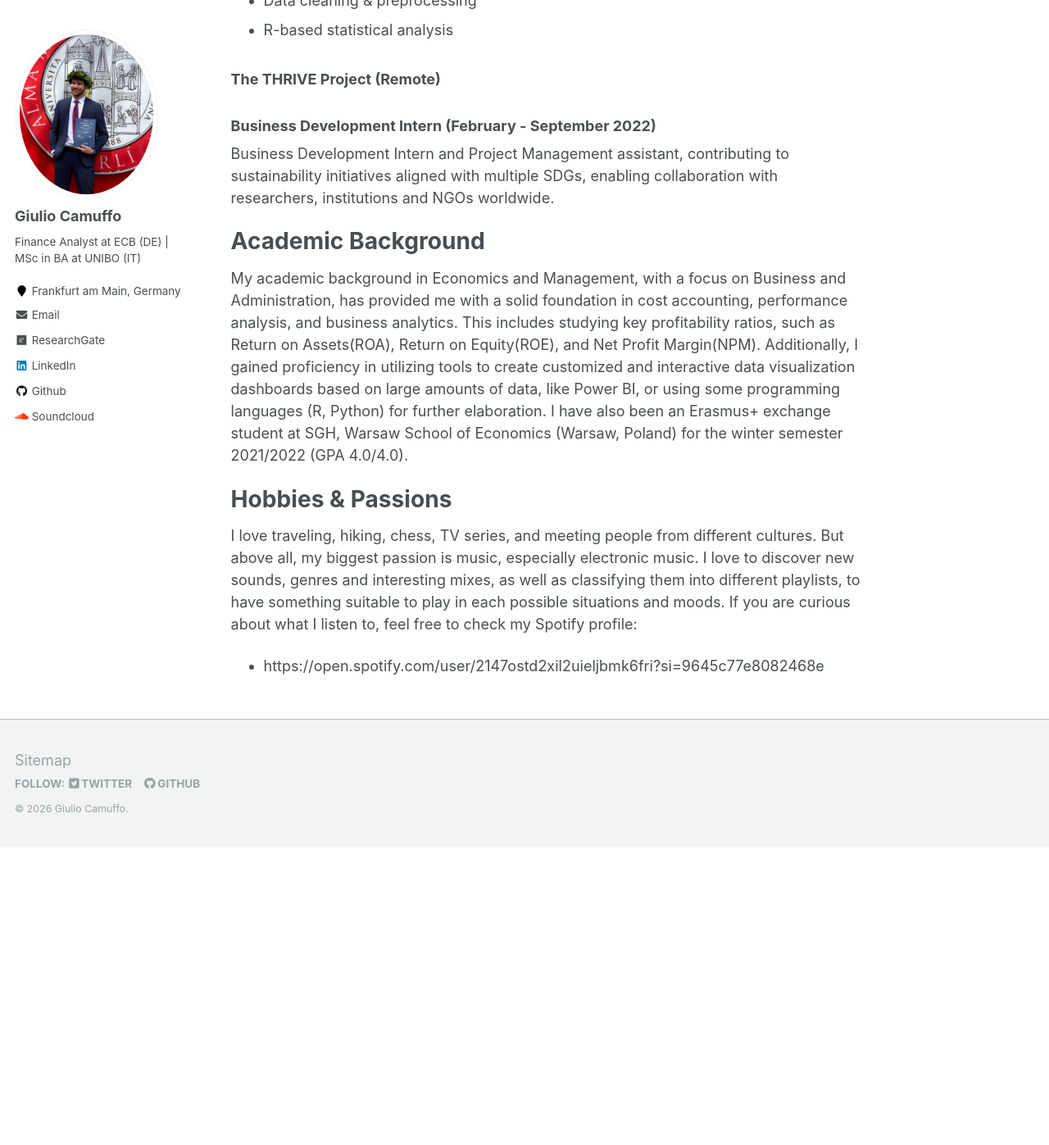
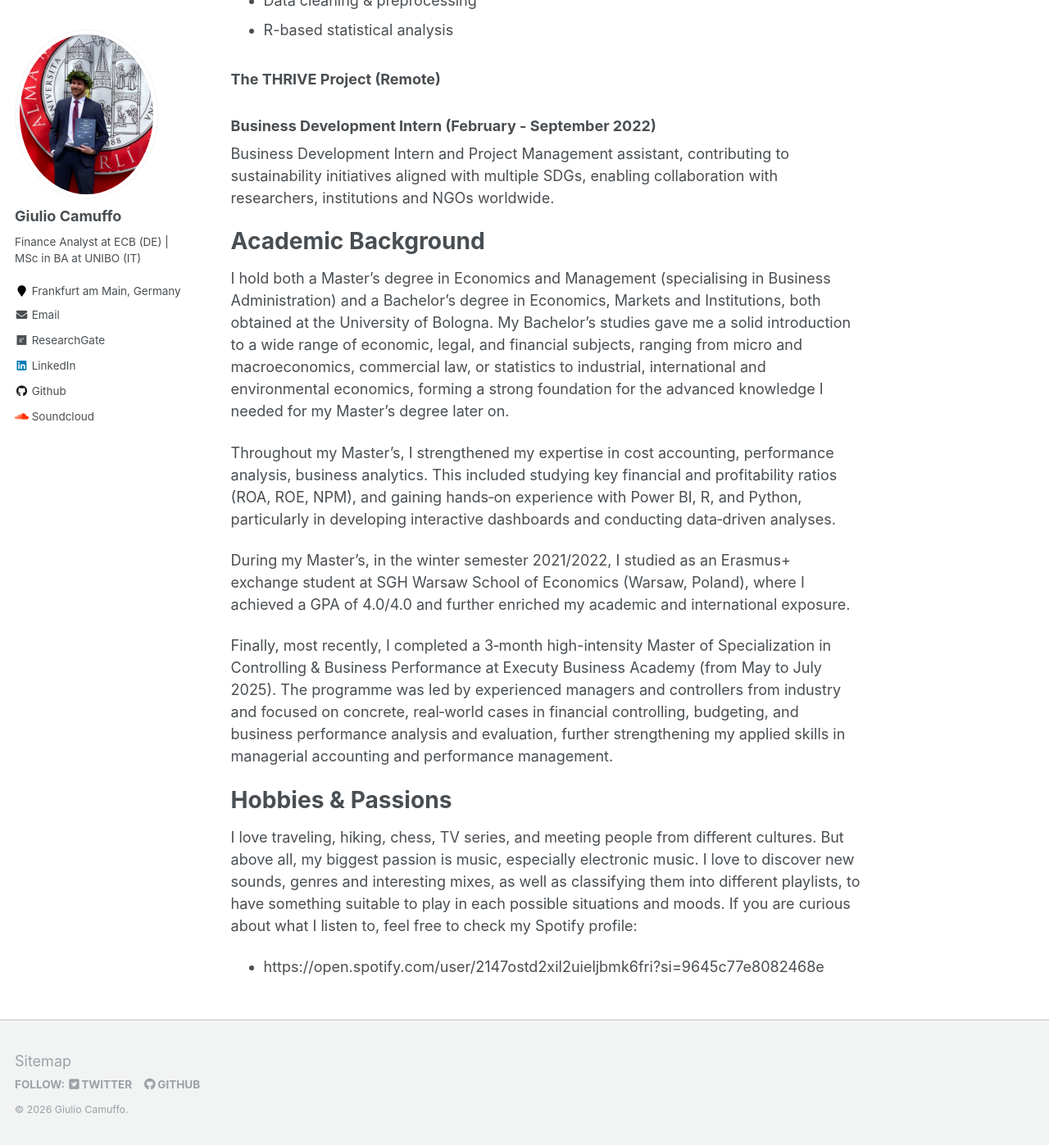
Before and after one commit to giulio-camuffo/giulio-camuffo.github.io, a Jekyll site: the page built from _pages/about.md, in a window 1280 px wide and 1400 px high, scrolled down 2075 px. Shown: the top 1397 px of the window at 82% size. Built offline with Jekyll 4.4.1, drawn with Linux system fonts in a browser that asks for light colours; nearby versions of some CDN libraries; before the commit the page ends 3108 px from its top, so only the background shows below that.

Commit message:
Update about.md

```diff
--- a/_pages/about.md
+++ b/_pages/about.md
@@ -52,7 +52,14 @@ Short-term Business Consultant contract for the ERP consulting company 26HOUSE,
 Business Development Intern and Project Management assistant, contributing to sustainability initiatives aligned with multiple SDGs, enabling collaboration with researchers, institutions and NGOs worldwide.
 
 # **Academic Background**
-My academic background in Economics and Management, with a focus on Business and Administration, has provided me with a solid foundation in cost accounting, performance analysis, and business analytics. This includes studying key profitability ratios, such as Return on Assets(ROA), Return on Equity(ROE), and Net Profit Margin(NPM). Additionally, I gained proficiency in utilizing tools to create customized and interactive data visualization dashboards based on large amounts of data, like Power BI, or using some programming languages (R, Python) for further elaboration. I have also been an Erasmus+ exchange student at SGH, Warsaw School of Economics (Warsaw, Poland) for the winter semester 2021/2022 (GPA 4.0/4.0).
+I hold both a Master’s degree in Economics and Management (specialising in Business Administration) and a Bachelor’s degree in Economics, Markets and Institutions, both obtained at the University of Bologna.
+My Bachelor’s studies gave me a solid introduction to a wide range of economic, legal, and financial subjects, ranging from micro and macroeconomics, commercial law, or statistics to industrial, international and environmental economics, forming a strong foundation for the advanced knowledge I needed for my Master's degree later on.
+
+Throughout my Master’s, I strengthened my expertise in cost accounting, performance analysis, business analytics. This included studying key financial and profitability ratios (ROA, ROE, NPM), and gaining hands‑on experience with Power BI, R, and Python, particularly in developing interactive dashboards and conducting data‑driven analyses.
+
+During my Master's, in the winter semester 2021/2022, I studied as an Erasmus+ exchange student at SGH Warsaw School of Economics (Warsaw, Poland), where I achieved a GPA of 4.0/4.0 and further enriched my academic and international exposure.
+
+Finally, most recently, I completed a 3‑month high-intensity Master of Specialization in Controlling & Business Performance at Executy Business Academy (from May to July 2025). The programme was led by experienced managers and controllers from industry and focused on concrete, real‑world cases in financial controlling, budgeting, and business performance analysis and evaluation, further strengthening my applied skills in managerial accounting and performance management.
 
 # **Hobbies & Passions**
 I love traveling, hiking, chess, TV series, and meeting people from different cultures. But above all, my biggest passion is music, especially electronic music. I love to discover new sounds, genres and interesting mixes, as well as classifying them into different playlists, to have something suitable to play in each possible situations and moods. If you are curious about what I listen to, feel free to check my Spotify profile:
```
